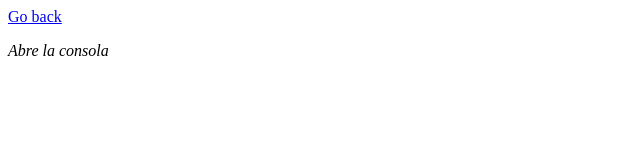
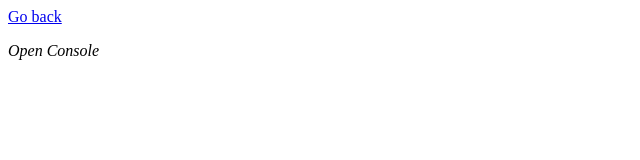
Before and after one commit to DanielSocorro/javascript-profesional, a website: page website/ejercicios/closures.html in a window 1280 px wide. Shown: the full height of the page, 0-640 px from the left. Drawn offline with Linux system fonts and the light colour scheme.

Commit message:
examples of closures

```diff
--- a/website/ejercicios/closures.html
+++ b/website/ejercicios/closures.html
@@ -5,7 +5,7 @@
 
   <body>
     <a href="/ejercicios/">Go back</a>
-    <p><em>Abre la consola</em></p>
+    <p><em>Open Console</em></p>
 
     <script>
       // Closures
@@ -22,7 +22,7 @@
       //   printColor();
       // })();
 
-      // Funciones que regresan funciones
+      // Functions that return functions
       // function makeColorPrinter(color) {
       //   let colorMessage = `The color is ${color}`;
 
@@ -34,7 +34,7 @@
       // let greenColorPrinter = makeColorPrinter('green');
       // console.log(greenColorPrinter());
 
-      // variables "privadas"
+      // variables "privates"
       // const counter = {
       //   count: 3,
       // };
```
